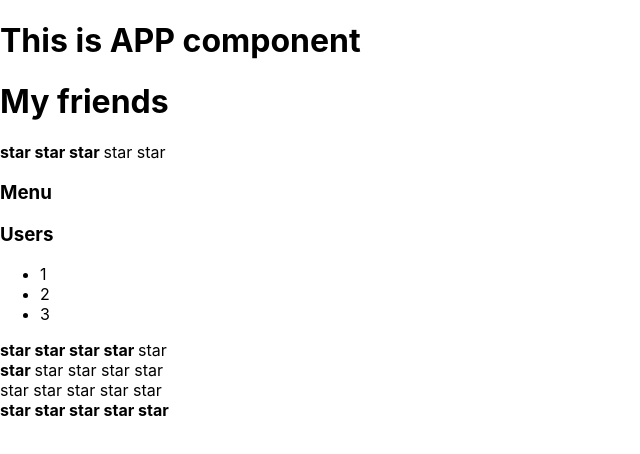
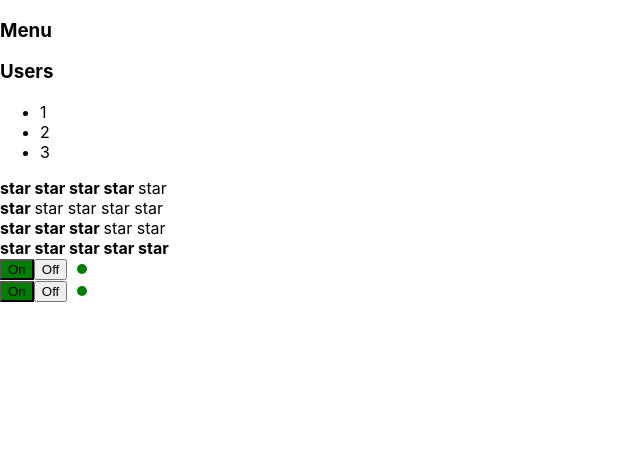
Before and after one commit to Traigel/React-Kabzda-kak-podrobno, a React (Create React App) app: page / in a window 1280 px wide. Shown: the top 454 px of the page, without its empty margins (0-640 px from the left). Built offline with nearby package versions, Linux system fonts and the light colour scheme.

Commit message:
05 on/off

```diff
--- a/src/App.tsx
+++ b/src/App.tsx
@@ -1,30 +1,31 @@
-import React from 'react';
+import React, {useState} from 'react';
 import './App.css';
 import Accordion from "./components/Accordion/Accordion";
+import {OnOff} from './components/OnOff/OnOff';
 import {Rating} from "./components/Rating/Rating";
 
 function App() {
+
     return (
         <div>
-        <PageTitle title={"This is APP component"}/>
-        <PageTitle title={"My friends"}/>
-        <Rating value={3}/>
             <Accordion titleValue={"Menu"} collapsed={true}/>
             <Accordion titleValue={"Users"} collapsed={false}/>
             <Rating value={4}/>
             <Rating value={1}/>
-        <Rating value={0}/>
+            <Rating value={3}/>
             <Rating value={5}/>
+            <OnOff/>
+            <OnOff/>
         </div>
     )
 }
 
 type PageTitlePropsType = {
-    title : string
+    title: string
 }
 
 const PageTitle = (props: PageTitlePropsType) => {
-  return <h1>{ props.title }</h1>
+    return <h1>{props.title}</h1>
 };
 
 export default App;
--- a/src/components/Accordion/Accordion.tsx
+++ b/src/components/Accordion/Accordion.tsx
@@ -6,14 +6,9 @@ type AccordionPropsType = {
 }
 
 const Accordion = (props: AccordionPropsType) => {
-    return props.collapsed ?
-        <div>
+    return<div>
             <AccordionTitle title={props.titleValue}/>
-        </div>
-        :
-        <div>
-            <AccordionTitle title={props.titleValue}/>
-            <AccordionBody/>
+            { !props.collapsed &&  <AccordionBody/>}
         </div>
 };
 
--- /dev/null
+++ b/src/components/OnOff/OnOff.module.css
@@ -0,0 +1,24 @@
+.on {
+    background-color: green;
+}
+
+.off {
+    background-color: red;
+}
+
+.dotOn {
+    margin-left: 10px;
+    height: 10px;
+    width: 10px;
+    background-color: green;
+    border-radius: 50%;
+    display: inline-block;
+}
+.dotOff {
+    margin-left: 10px;
+    height: 10px;
+    width: 10px;
+    background-color: red;
+    border-radius: 50%;
+    display: inline-block;
+}
--- /dev/null
+++ b/src/components/OnOff/OnOff.tsx
@@ -0,0 +1,18 @@
+import React, {useState} from "react";
+import s from './OnOff.module.css'
+
+export const OnOff = () => {
+
+    let [onOff, setOnOff] = useState(true)
+
+    let colorOnOff = (a:boolean) => {
+        setOnOff(a)
+        return console.log(a)
+    }
+
+    return <div>
+            <button onClick={()=>colorOnOff(true)} className={onOff ? s.on : s.no}>On</button>
+            <button onClick={()=>colorOnOff(false)} className={onOff ? s.no : s.off}>Off</button>
+            <span className={onOff ? s.dotOn : s.dotOff}></span>
+    </div>
+}
--- a/src/components/Rating/Rating.tsx
+++ b/src/components/Rating/Rating.tsx
@@ -5,64 +5,19 @@ type RatingPropsType = {
 };
 
 export const Rating = (props: RatingPropsType) => {
-    if (props.value === 1) {
-        return <div>
-            <Star selected={true}/>
-            <Star selected={false}/>
-            <Star selected={false}/>
-            <Star selected={false}/>
-            <Star selected={false}/>
-        </div>
-    }
-    if (props.value === 2) {
-        return <div>
-            <Star selected={true}/>
-            <Star selected={true}/>
-            <Star selected={false}/>
-            <Star selected={false}/>
-            <Star selected={false}/>
-        </div>
-    }
-    if (props.value === 3) {
-        return <div>
-            <Star selected={true}/>
-            <Star selected={true}/>
-            <Star selected={true}/>
-            <Star selected={false}/>
-            <Star selected={false}/>
-        </div>
-    }
-    if (props.value === 4) {
-        return <div>
-            <Star selected={true}/>
-            <Star selected={true}/>
-            <Star selected={true}/>
-            <Star selected={true}/>
-            <Star selected={false}/>
-        </div>
-    }
-    if (props.value === 5) {
-        return <div>
-            <Star selected={true}/>
-            <Star selected={true}/>
-            <Star selected={true}/>
-            <Star selected={true}/>
-            <Star selected={true}/>
-        </div>
-    }
     return <div>
-        <Star selected={false}/>
-        <Star selected={false}/>
-        <Star selected={false}/>
-        <Star selected={false}/>
-        <Star selected={false}/>
+        <Star selected={props.value >= 1}/>
+        <Star selected={props.value >= 2}/>
+        <Star selected={props.value >= 3}/>
+        <Star selected={props.value >= 4}/>
+        <Star selected={props.value >= 5}/>
     </div>
-};
+}
 
 type StarPropsType = {
     selected : boolean
 };
 
-const Star = (props: any) => {
+const Star = (props: StarPropsType) => {
     return props.selected ? <span><b>star </b></span> : <span>star </span>;
 };
```
Also changed, not shown: 1 other file (tests, documents, lock files or other folders). Lines whose indentation alone changed are shown as unchanged.
